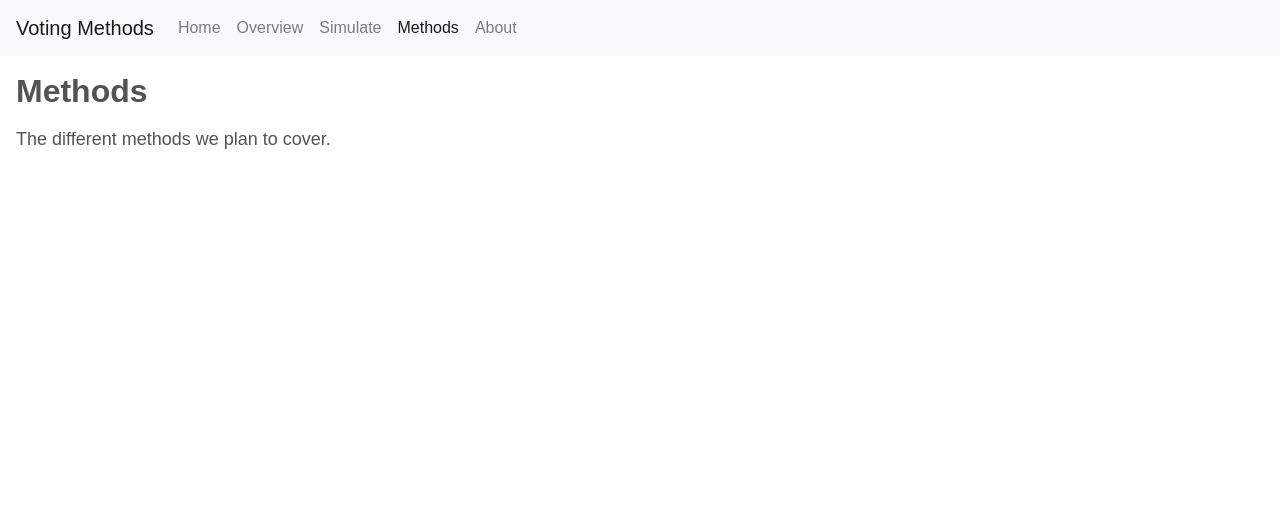
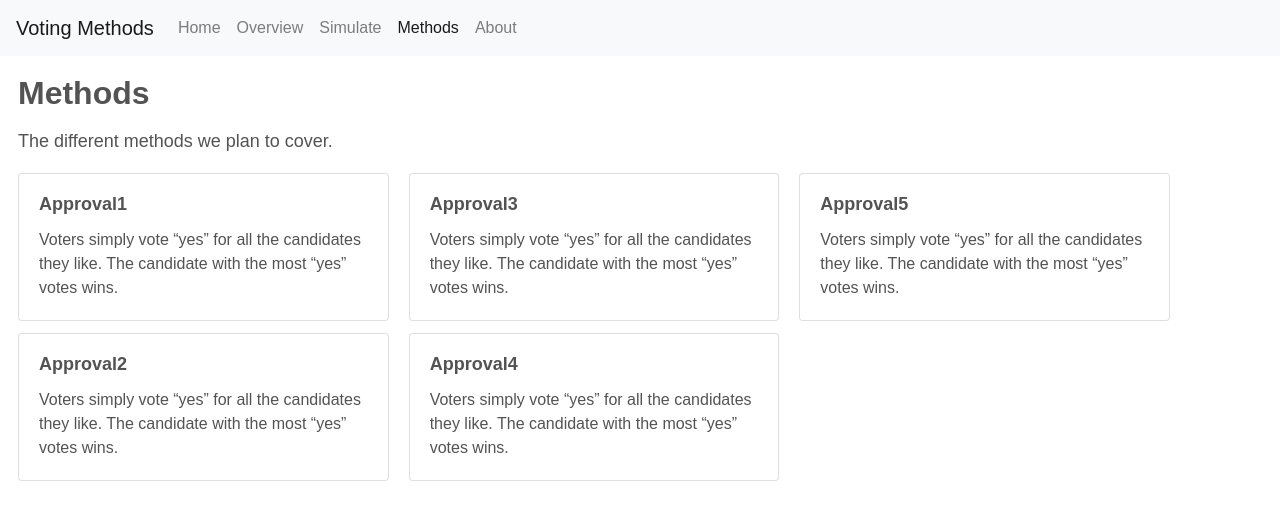
Before and after one commit to mwjkwan/voting-methods, a React (Create React App) app: page /methods in a window 1280 px wide. Shown: the top 520 px of the page. Built offline with nearby package versions, Linux system fonts and the light colour scheme; a web font is replaced by a local one.

Commit message:
Add mock cards

```diff
--- a/public/index.html
+++ b/public/index.html
@@ -8,7 +8,7 @@
     <meta name="theme-color" content="#000000" />
     <meta
       name="description"
-      content="Web site created using create-react-app"
+      content="Visualizing and simulating voting methods, a project from Harvard's CS91r."
     />
     <link rel="apple-touch-icon" href="%PUBLIC_URL%/logo192.png" />
     <!--
--- /dev/null
+++ b/src/assets/data/methods.json
@@ -0,0 +1,57 @@
+[
+  {
+    "name": "Approval1",
+    "type": "First Past the Post (FPTP)",
+    "img": "empty.png",
+    "locations": ["A", "B", "C"],
+    "summary": "Voters simply vote “yes” for all the candidates they like. The candidate with the most “yes” votes wins.",
+    "description": "Voters are incentivized to give the most support to their preferred candidate.",
+    "pros": "Less strategic voting compared to exaggeration from RCV, more favorable to third-party candidates, removes spoiler problem by preventing vote splitting.",
+    "cons": "Violates the “later-no-harm criterion,” which states that you shouldn’t be penalized for adding more candidates later. It can devolve into plurality if voters strategically approve of only their first-choice candidate.",
+    "source": "https://www.electionscience.org/library/approval-voting-versus-irv/"
+  },
+  {
+    "name": "Approval2",
+    "type": "First Past the Post (FPTP)",
+    "img": "empty.png",
+    "locations": ["A", "B", "C"],
+    "summary": "Voters simply vote “yes” for all the candidates they like. The candidate with the most “yes” votes wins.",
+    "description": "Voters are incentivized to give the most support to their preferred candidate.",
+    "pros": "Less strategic voting compared to exaggeration from RCV, more favorable to third-party candidates, removes spoiler problem by preventing vote splitting.",
+    "cons": "Violates the “later-no-harm criterion,” which states that you shouldn’t be penalized for adding more candidates later. It can devolve into plurality if voters strategically approve of only their first-choice candidate.",
+    "source": "https://www.electionscience.org/library/approval-voting-versus-irv/"
+  },
+  {
+    "name": "Approval3",
+    "type": "First Past the Post (FPTP)",
+    "img": "empty.png",
+    "locations": ["A", "B", "C"],
+    "summary": "Voters simply vote “yes” for all the candidates they like. The candidate with the most “yes” votes wins.",
+    "description": "Voters are incentivized to give the most support to their preferred candidate.",
+    "pros": "Less strategic voting compared to exaggeration from RCV, more favorable to third-party candidates, removes spoiler problem by preventing vote splitting.",
+    "cons": "Violates the “later-no-harm criterion,” which states that you shouldn’t be penalized for adding more candidates later. It can devolve into plurality if voters strategically approve of only their first-choice candidate.",
+    "source": "https://www.electionscience.org/library/approval-voting-versus-irv/"
+  },
+  {
+    "name": "Approval4",
+    "type": "First Past the Post (FPTP)",
+    "img": "empty.png",
+    "locations": ["A", "B", "C"],
+    "summary": "Voters simply vote “yes” for all the candidates they like. The candidate with the most “yes” votes wins.",
+    "description": "Voters are incentivized to give the most support to their preferred candidate.",
+    "pros": "Less strategic voting compared to exaggeration from RCV, more favorable to third-party candidates, removes spoiler problem by preventing vote splitting.",
+    "cons": "Violates the “later-no-harm criterion,” which states that you shouldn’t be penalized for adding more candidates later. It can devolve into plurality if voters strategically approve of only their first-choice candidate.",
+    "source": "https://www.electionscience.org/library/approval-voting-versus-irv/"
+  },
+  {
+    "name": "Approval5",
+    "type": "First Past the Post (FPTP)",
+    "img": "empty.png",
+    "locations": ["A", "B", "C"],
+    "summary": "Voters simply vote “yes” for all the candidates they like. The candidate with the most “yes” votes wins.",
+    "description": "Voters are incentivized to give the most support to their preferred candidate.",
+    "pros": "Less strategic voting compared to exaggeration from RCV, more favorable to third-party candidates, removes spoiler problem by preventing vote splitting.",
+    "cons": "Violates the “later-no-harm criterion,” which states that you shouldn’t be penalized for adding more candidates later. It can devolve into plurality if voters strategically approve of only their first-choice candidate.",
+    "source": "https://www.electionscience.org/library/approval-voting-versus-irv/"
+  }
+]
--- a/src/pages/PageMethods.js
+++ b/src/pages/PageMethods.js
@@ -2,9 +2,11 @@
 
 import { Component } from "react";
 import { css, jsx } from "@emotion/core";
+import { CardColumns, Card } from "react-bootstrap";
 
 import Description from "../components/Description";
 import Article from "../components/Article";
+const methods = require("../assets/data/methods.json");
 
 const story = <div>The different methods we plan to cover.</div>;
 
@@ -16,16 +18,32 @@ const style = css`
   div {
     font-size: 18px !important;
   }
+  .card-columns {
+    margin: 1em;
+    max-width: 90vw;
+  }
 `;
 
 export default class PageMethods extends Component {
   render() {
     return (
-      <Article {...content}>
-        <div css={style}>
-          <Description>{story}</Description>
-        </div>
-      </Article>
+      <div css={style}>
+        <Article {...content}>
+            <Description>{story}</Description>
+        </Article>
+        <CardColumns>
+          {methods.map(method =>
+            <Card>
+              <Card.Body>
+                <Card.Title>{method.name}</Card.Title>
+                <Card.Text>
+                  {method.summary}
+                </Card.Text>
+            </Card.Body>
+            </Card>
+          )}
+      </CardColumns>
+      </div>
     );
   }
 }
--- a/src/styles/styles.scss
+++ b/src/styles/styles.scss
@@ -34,6 +34,15 @@ body,
   font-weight: normal;
   src: local('akkurat'),
     url(../assets/fonts/Akkurat-Mono.OTF) format('opentype');
+}
+
+.AuthLinks {
+  text-align: center;
+  padding: 20px;
+  a {
+    color: rgba(0, 0, 0, 0.5);
+    font-size: 14px;
+  }
 }
 
 .AuthLinks {
@@ -131,6 +140,16 @@ textarea {
   resize: none;
 }
 
+.card-title {
+  font-weight: 600;
+}
+
+.card-text {
+  font-weight: 400;
+  font-size: 16px;
+}
+
+
 select {
   outline: none;
   border: 1px solid rgba(59, 59, 59, 0.3);
```
Also changed, not shown: src/assets/img/empty.png (added).
